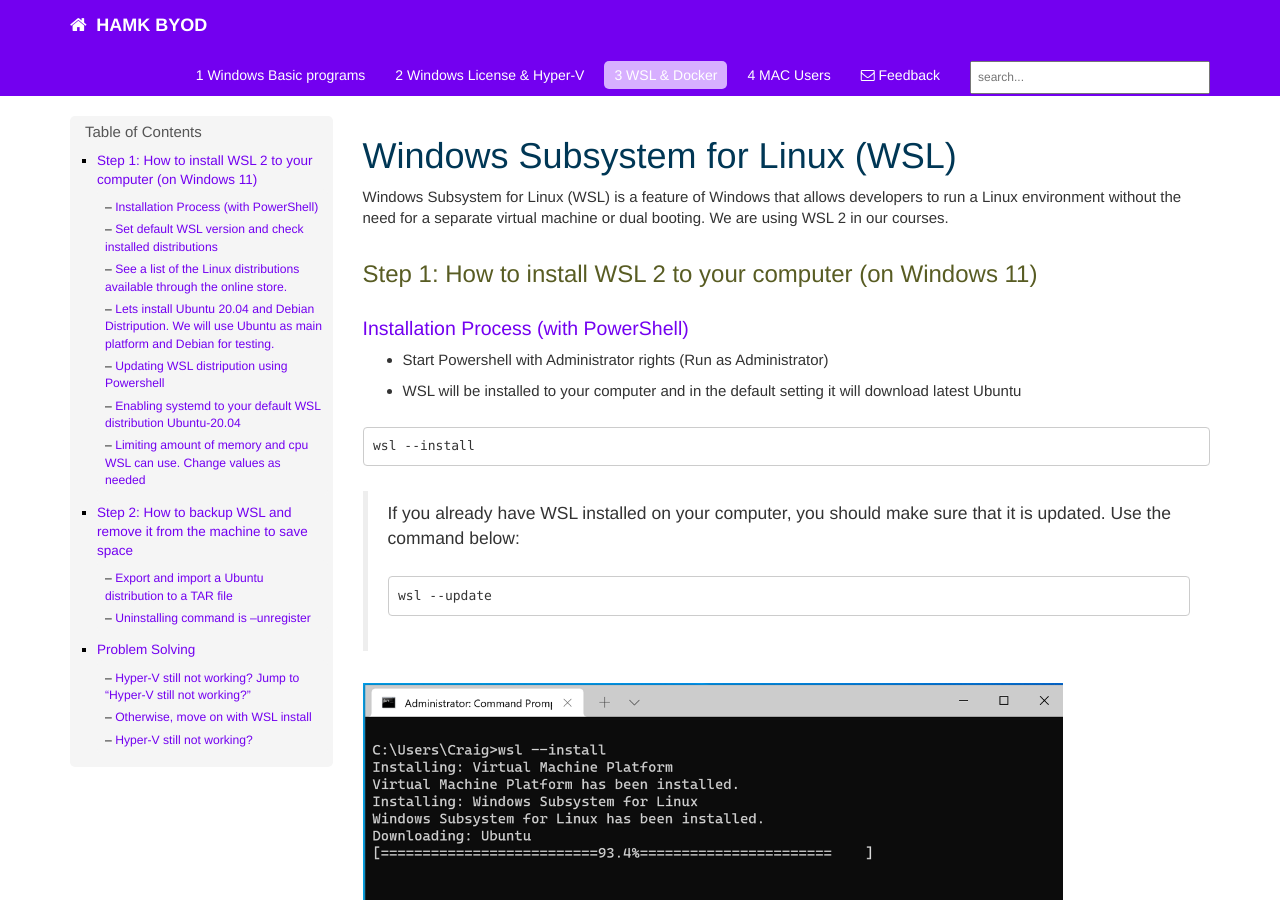
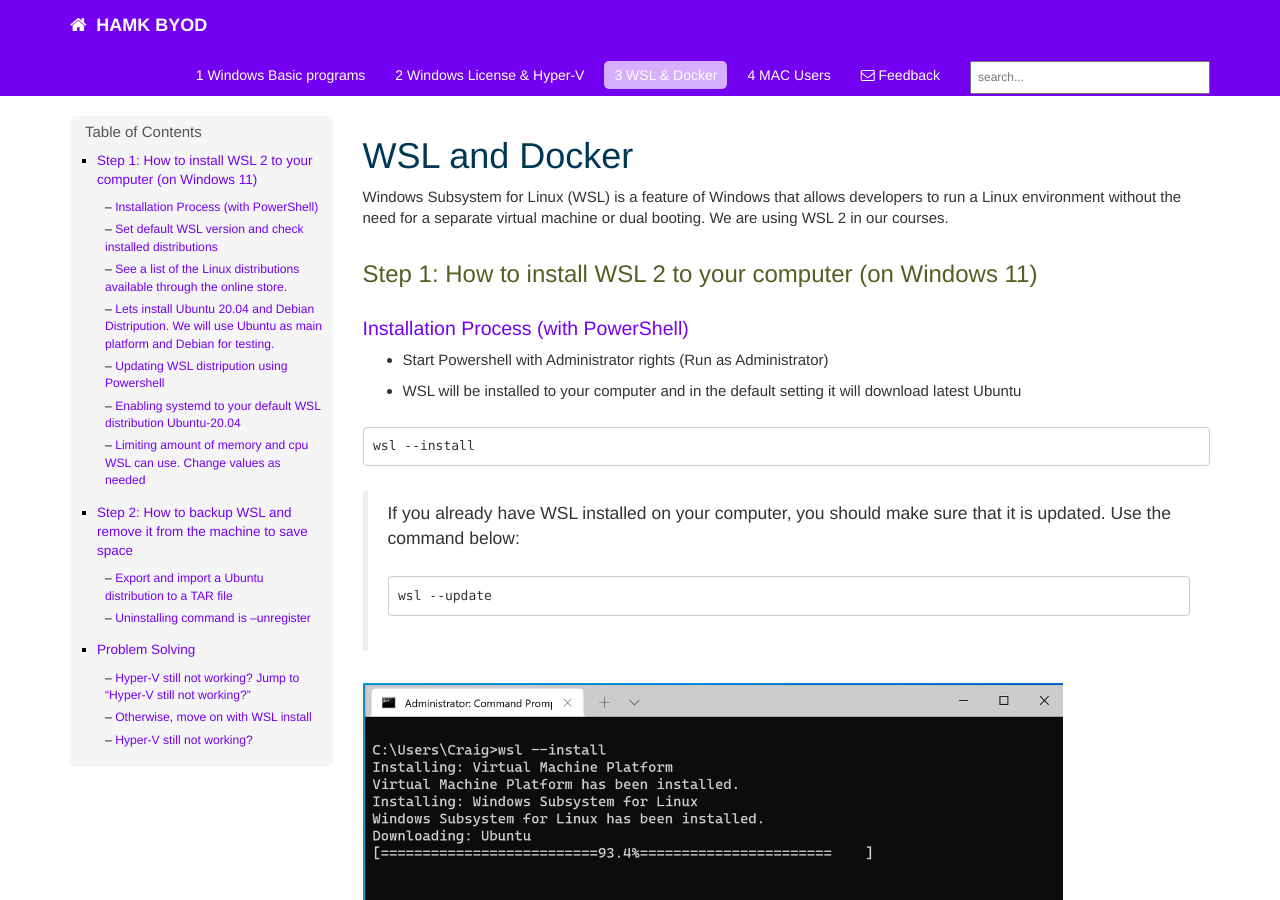
Before and after one commit to tkohonen/tkohonen.github.io, a Jekyll site: the page built from Windows_11_WSL.md, in a window 1280 px wide and 900 px high. Built offline with Jekyll 4.4.1, drawn with Linux system fonts in a browser that asks for light colours; our own code applies the rules of GitHub Pages for plain Markdown files; comment, search, counter and statistics services are not loaded.

Commit message:
WSL update testing again 3

```diff
--- a/Windows_11_WSL.md
+++ b/Windows_11_WSL.md
@@ -1,4 +1,4 @@
-# Windows Subsystem for Linux (WSL)
+# WSL and Docker
 
 Windows Subsystem for Linux (WSL) is a feature of Windows that allows developers to run a Linux environment without the need for a separate virtual machine or dual booting. We are using WSL 2 in our courses.
 
```
